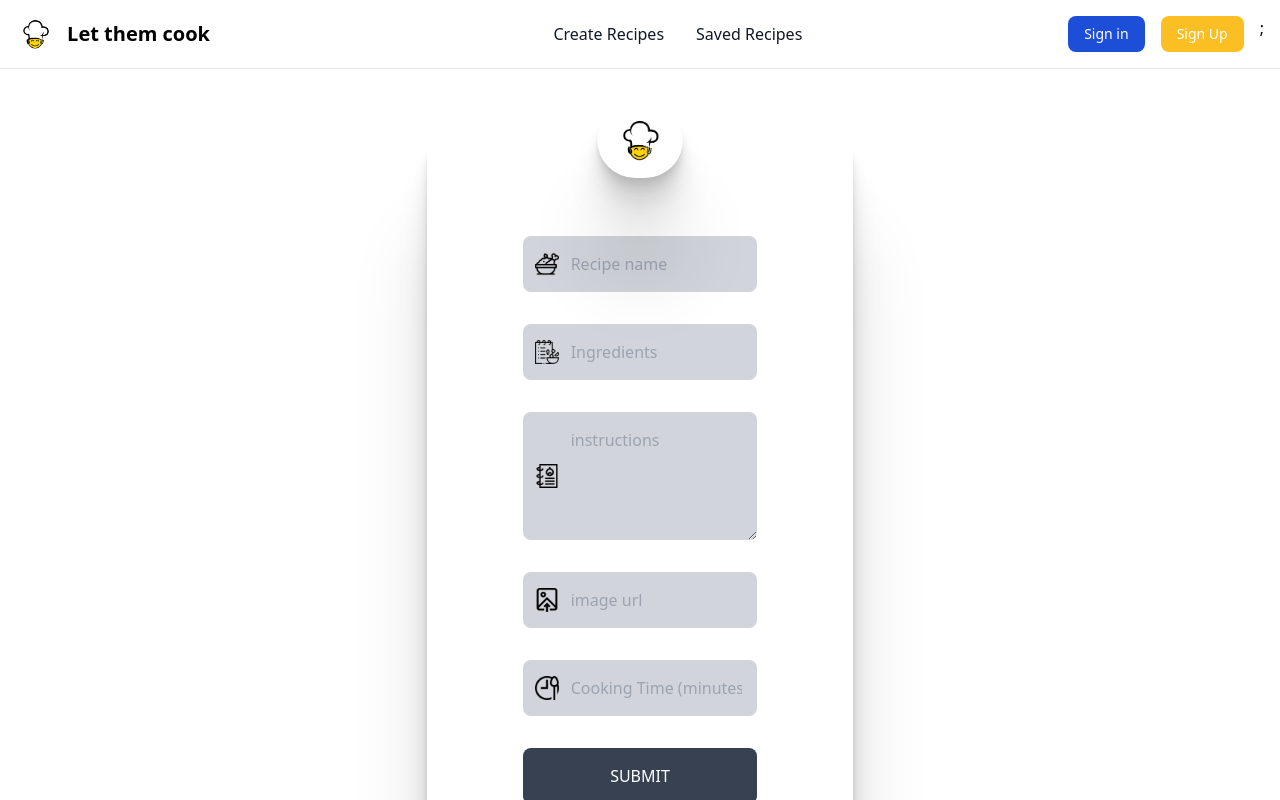
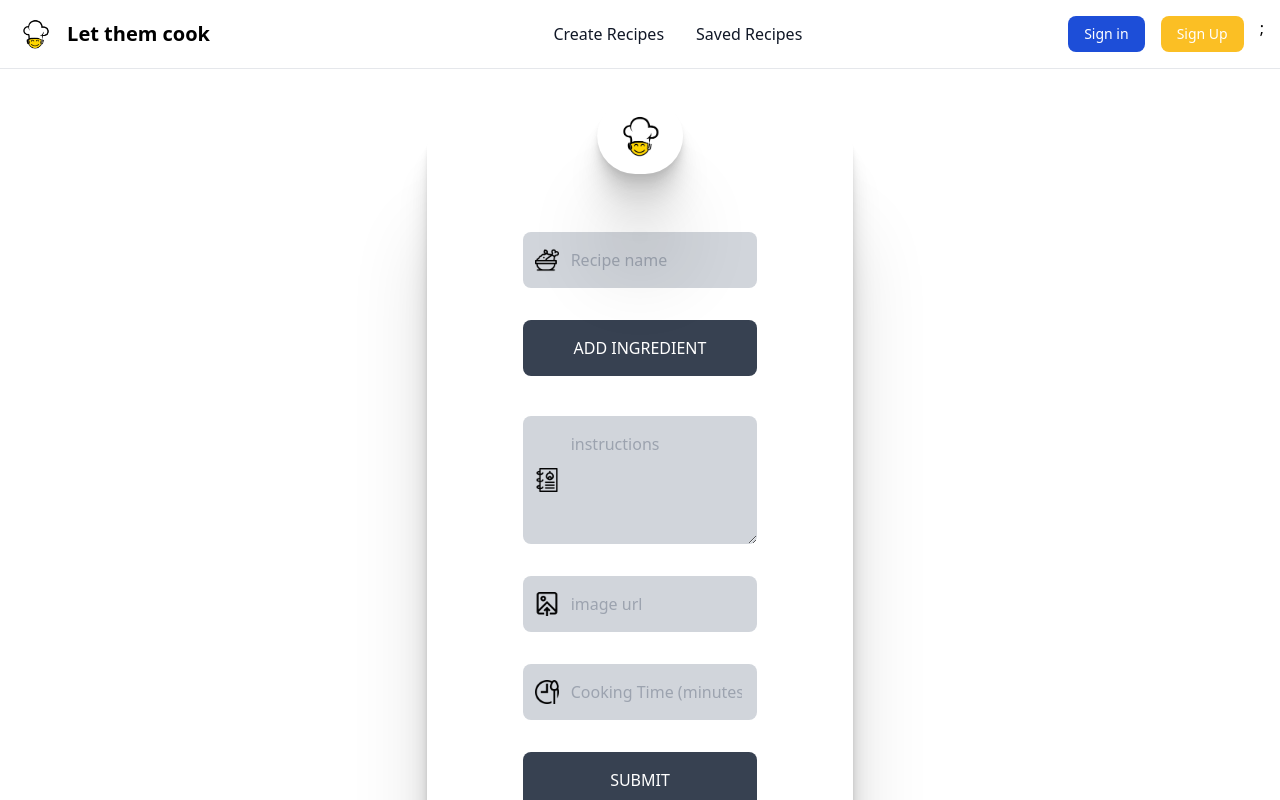
Before and after one commit to nawaf-vp/let-them-cook, a React (Vite) app in the folder client/let-them-cook/: page /createRecepies in a window 1280 px wide. Built offline with nearby package versions, Linux system fonts and the light colour scheme.

Commit message:
add ingredient feature tested

```diff
--- a/client/let-them-cook/src/pages/CreateRecipe.jsx
+++ b/client/let-them-cook/src/pages/CreateRecipe.jsx
@@ -18,9 +18,17 @@ const CreateRecipe = () => {
     setRecipe({...recipe,[name]: value});
   }
 
+  const  handleIngredientChange=(event,idx)=>{
+    const {value}=event.target;
+    const ingredients = recipe.ingredients;
+    ingredients[idx]=value;
+    setRecipe({...recipe,ingredients : ingredients});
+  }
+
   const addIngredient=()=> {
     setRecipe({...recipe,ingredients: [...recipe.ingredients, ""]})
   }
+  console.log(recipe)
   return (
     <>
 {/*   <Navbar/> */}
@@ -36,22 +44,36 @@ const CreateRecipe = () => {
             <img src="biryani.png" className="absolute ml-3 " width="24" alt=" recipe logo"/>
                 <input
                   id="name"
+                  name="name"
                   type="text"
                   className="bg-gray-300 rounded-lg pl-12 py-2 md:py-4 focus:outline-none focus:ring focus:ring-gray-400 w-full"
                   placeholder="Recipe name"
+                  onChange={handleChange}
                 />
                </div>
 
           {/*   Ingredients  */}
-            <div className="flex items-center text-md mb-6 md:mb-8">
-            <img src="ingredients2.png" className="absolute ml-3 " width="24" alt=" ingredient logo"/>
-                <input
-                   id="ingredients"
-                  type="text"
-                  className="bg-gray-300 rounded-lg pl-12 py-2 md:py-4 focus:outline-none focus:ring focus:ring-gray-400 w-full"
-                  placeholder="Ingredients"
-                />
-               </div>
+           {/*  <div className="flex items-center text-md mb-6 md:mb-8">
+            <img src="ingredients2.png" className="absolute ml-3 " width="24" alt=" ingredient logo"/> */}
+              {recipe.ingredients.map( (ingredient ,idx)=>(
+                  <input
+                     key={idx}
+                     type="text"
+                     name="ingredients"
+                     value={ingredient}
+                     onChange={(event)=> handleIngredientChange(event,idx)}
+                     placeholder="ingredient name"
+                     className="bg-gray-200 mb-5 rounded-lg pl-12 py-2 md:py-4 focus:outline-none focus:ring focus:ring-gray-400 w-full"
+                  />
+
+              ))}
+
+                  <button onClick={addIngredient} type="button" className="bg-gray-700 mb-10  hover:bg-amber-400 font-medium p-2 md:p-4 text-white hover:text-black uppercase rounded-lg w-full">
+                    add ingredient
+                  </button>
+
+             {/*   </div> */}
+
           {/*   instructions  */}
             <div className="flex items-center text-md mb-6 md:mb-8">
             <img src="cooking_instructions.png" className="absolute ml-3 " width="24" alt=" ingredient logo"/>
@@ -62,6 +84,7 @@ const CreateRecipe = () => {
                   className="bg-gray-300 rounded-lg pl-12 py-2 md:py-4 focus:outline-none focus:ring focus:ring-gray-400 w-full"
                   placeholder="instructions"
                   rows="4"
+                  onChange={handleChange}
                 >
                 </textarea>
                </div>
@@ -76,6 +99,7 @@ const CreateRecipe = () => {
                   name="imageUrl"
                   className="bg-gray-300 rounded-lg pl-12 py-2 md:py-4 focus:outline-none focus:ring focus:ring-gray-400 w-full"
                   placeholder="image url"
+                  onChange={handleChange}
                 />
                </div>
 
@@ -89,6 +113,7 @@ const CreateRecipe = () => {
                   name="cookingTime"
                   className="bg-gray-300 rounded-lg pl-12 py-2 md:py-4 focus:outline-none focus:ring focus:ring-gray-400 w-full"
                   placeholder="Cooking Time (minutes)"
+                  onChange={handleChange}
                 />
                </div>
 
```
